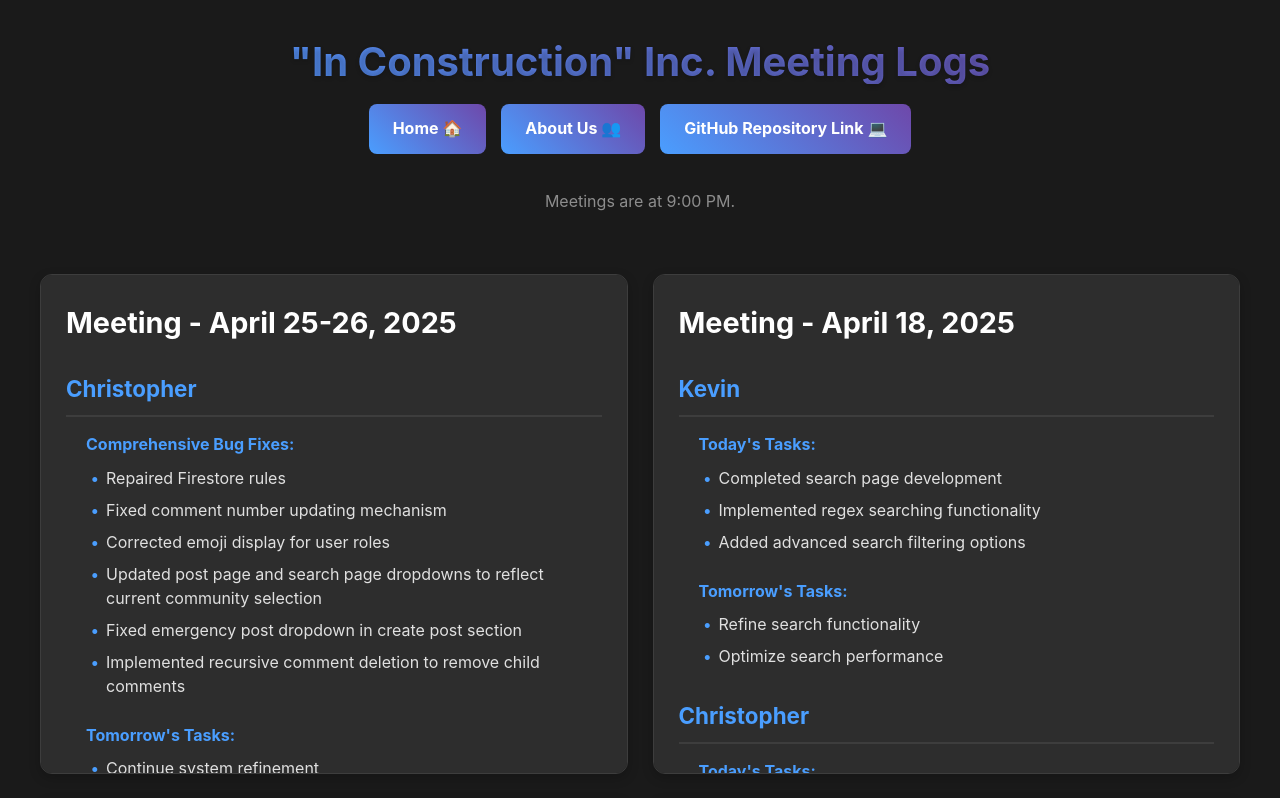
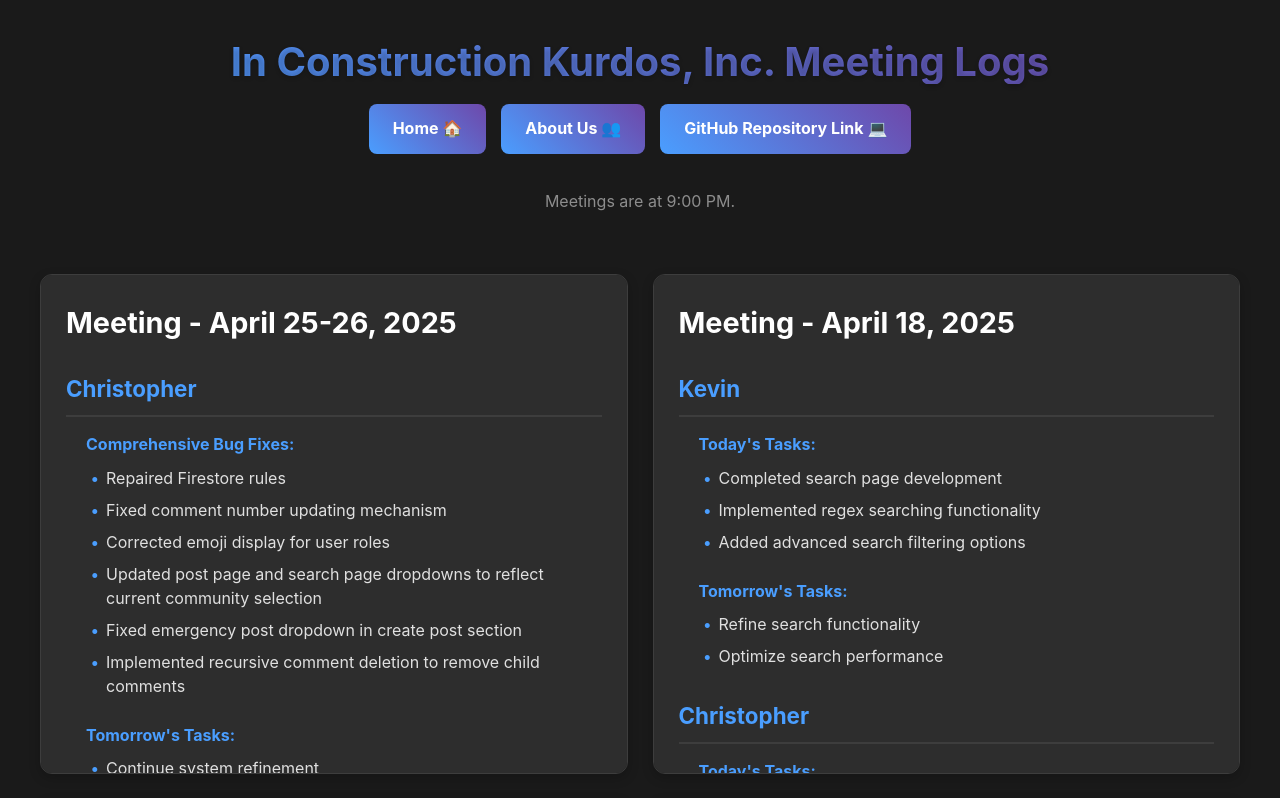
Before and after one commit to christopherk26/AmplifyInConstructionLogApp, a React (Vite) app: page /logs in a window 1280 px wide. Shown: the top 798 px of the page. Built offline with nearby package versions, Linux system fonts and the light colour scheme.

Commit message:
name change

```diff
--- a/src/components/MainPage.jsx
+++ b/src/components/MainPage.jsx
@@ -6,7 +6,7 @@ function MainPage() {
   return (
     <div className="container">
       <header className="header">
-        <h1>In Construction, Inc</h1>
+        <h1>In Construction Kurdos, Inc</h1>
         <p className="subtitle">Transforming Local Community Communication</p>
         <nav className="navigation">
           <Link to="/logs" className="nav-link">View Meeting Logs 📝</Link>
--- a/src/components/MeetingLogs.jsx
+++ b/src/components/MeetingLogs.jsx
@@ -6,7 +6,7 @@ function App() {
   return (
     <div className="container">
       <header className="header">
-        <h1>"In Construction" Inc. Meeting Logs</h1>
+        <h1>In Construction Kurdos, Inc. Meeting Logs</h1>
         <nav className="navigation">
           <Link to="/" className="nav-link">Home 🏠</Link>
           <Link to="/about" className="nav-link">About Us 👥</Link>
```
Also changed, not shown: index.html (+1 -1 lines).
